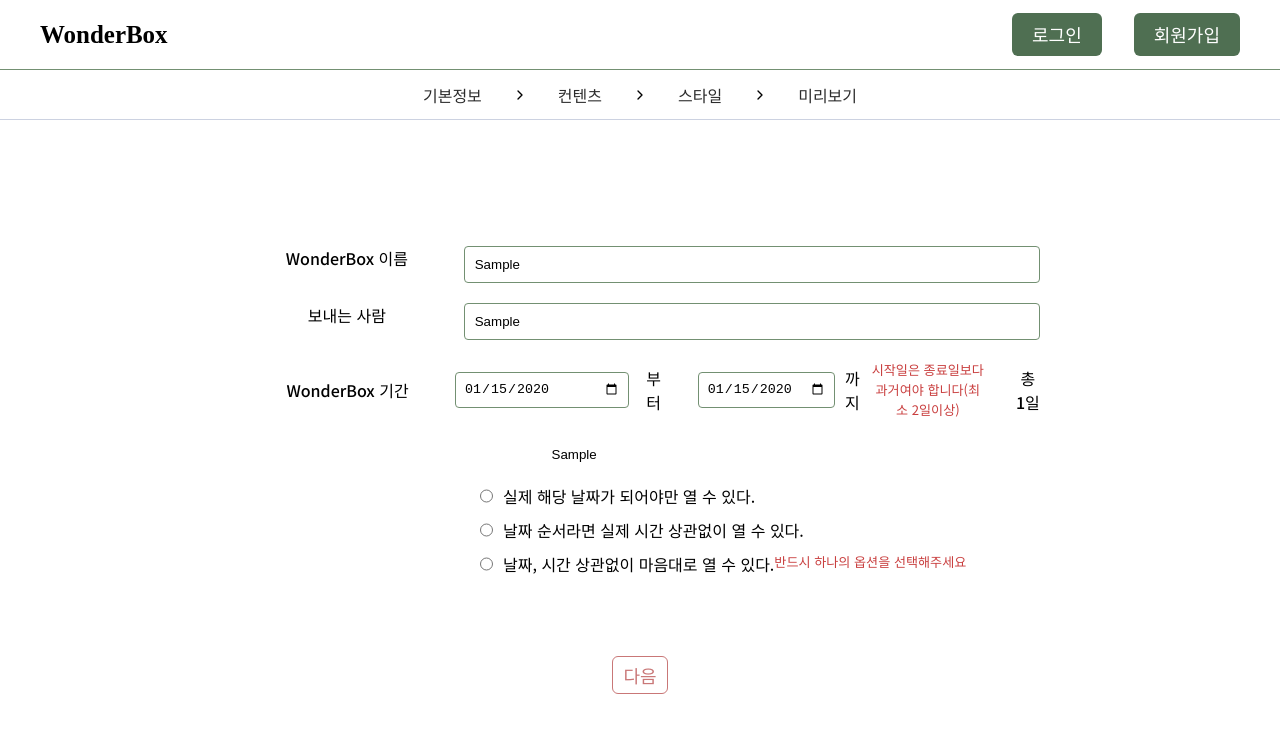
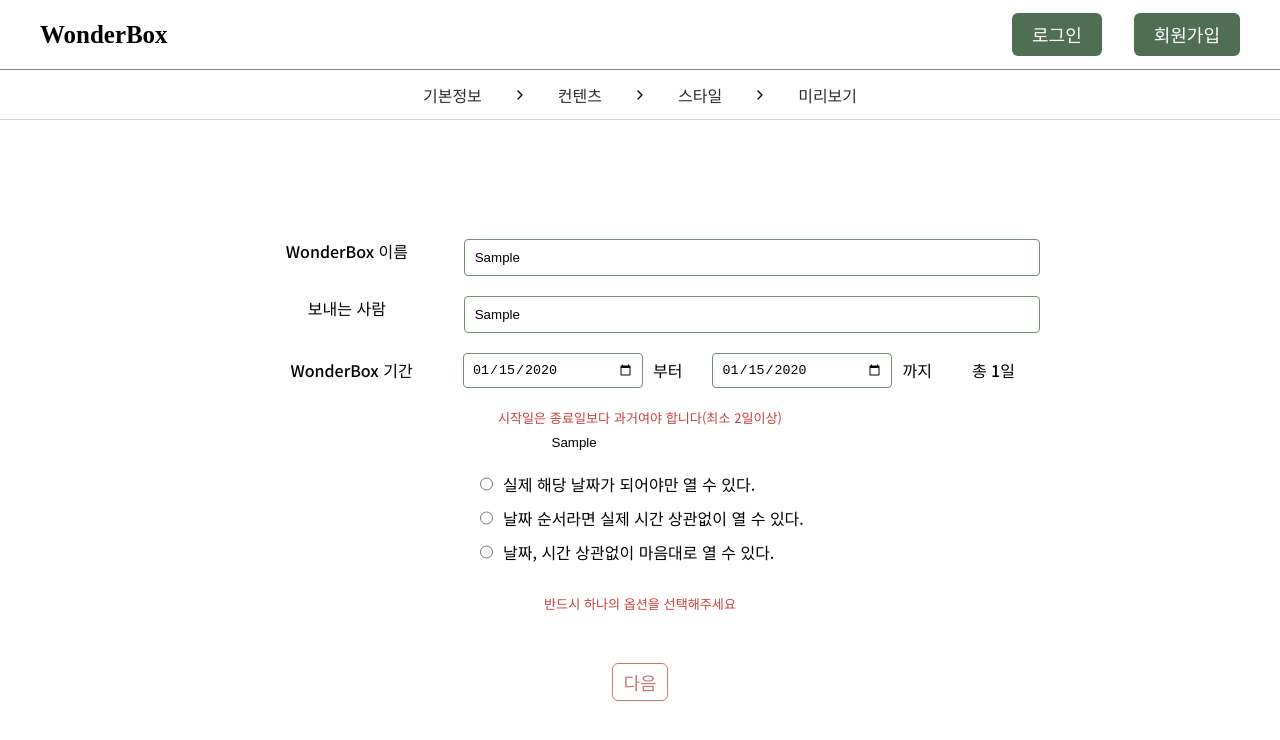
Before and after one commit to DJmongkey/wonder-box-front, a React (Vite) app: page /custom/base-info in a window 1280 px wide. Both pictures are taken after typing "Sample", "Sample", "2020-01-15", "2020-01-15", "Sample" into the empty fields and a click on the button "다음". Shown: the top 740 px of the page. Built offline with nearby package versions, Linux system fonts and the light colour scheme; a web font is replaced by a local one.

Commit message:
input error 수정

```diff
--- a/src/components/shared/Input.jsx
+++ b/src/components/shared/Input.jsx
@@ -27,7 +27,6 @@ export default function Input({
               onChange={onChange}
               required={isRequired}
             />
-            {error && <div className={styles.error}>{error}</div>}
           </div>
         );
       case 'date':
@@ -43,11 +42,11 @@ export default function Input({
               required={isRequired}
             />
             <p>{subText}</p>
-            {error && <div className={styles.error}>{error}</div>}
           </div>
         );
       case 'radio':
         return (
+          <>
             <div className={`${className} ${styles.radioInput}`}>
               <input
                 type="radio"
@@ -59,8 +58,9 @@ export default function Input({
                 checked={checkedOption}
               />
               {label && <label htmlFor={id}>{label}</label>}
+            </div>
             {error && <div className={styles.error}>{error}</div>}
-          </div>
+          </>
         );
       default:
         return null;
--- a/src/pages/BaseInfoForm.jsx
+++ b/src/pages/BaseInfoForm.jsx
@@ -206,13 +206,17 @@ export default function BaseInfoForm() {
               value={endDate}
               onChange={handleInputChange}
               className={styles.input__date}
-              error={formErrors.startDate || formErrors.endDate}
               subText="까지"
             />
             <div className={styles.total}>
               총 <span>{calculateDateDiffer(startDate, endDate)}일</span>
             </div>
           </div>
+          {(formErrors.startDate || formErrors.endDate) && (
+            <div className={styles.error}>
+              {formErrors.startDate || formErrors.endDate}
+            </div>
+          )}
           <Input />
           <div className={styles.options}>
             <Input
@@ -241,9 +245,11 @@ export default function BaseInfoForm() {
               onChange={handleInputChange}
               label="날짜, 시간 상관없이 마음대로 열 수 있다."
               checkedOption={options === 'anytime'}
-              error={formErrors.options}
             />
           </div>
+          {formErrors.options && (
+            <div className={styles.error}>{formErrors.options}</div>
+          )}
         </section>
         {error && <div className={styles.error}>{error}</div>}
         <Button customMove={styles.moveBtn} type="submit">
```
Lines whose indentation alone changed are shown as unchanged.
